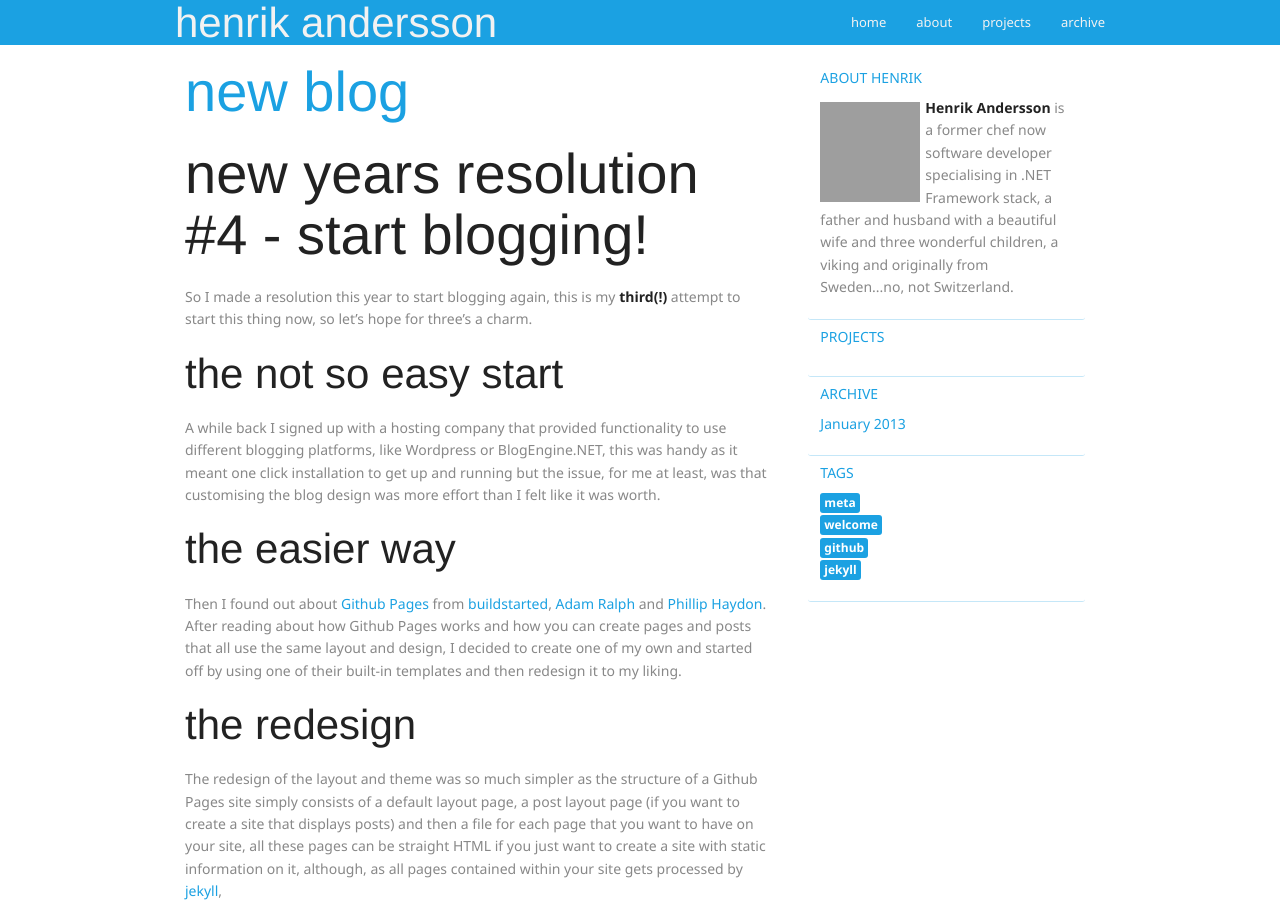
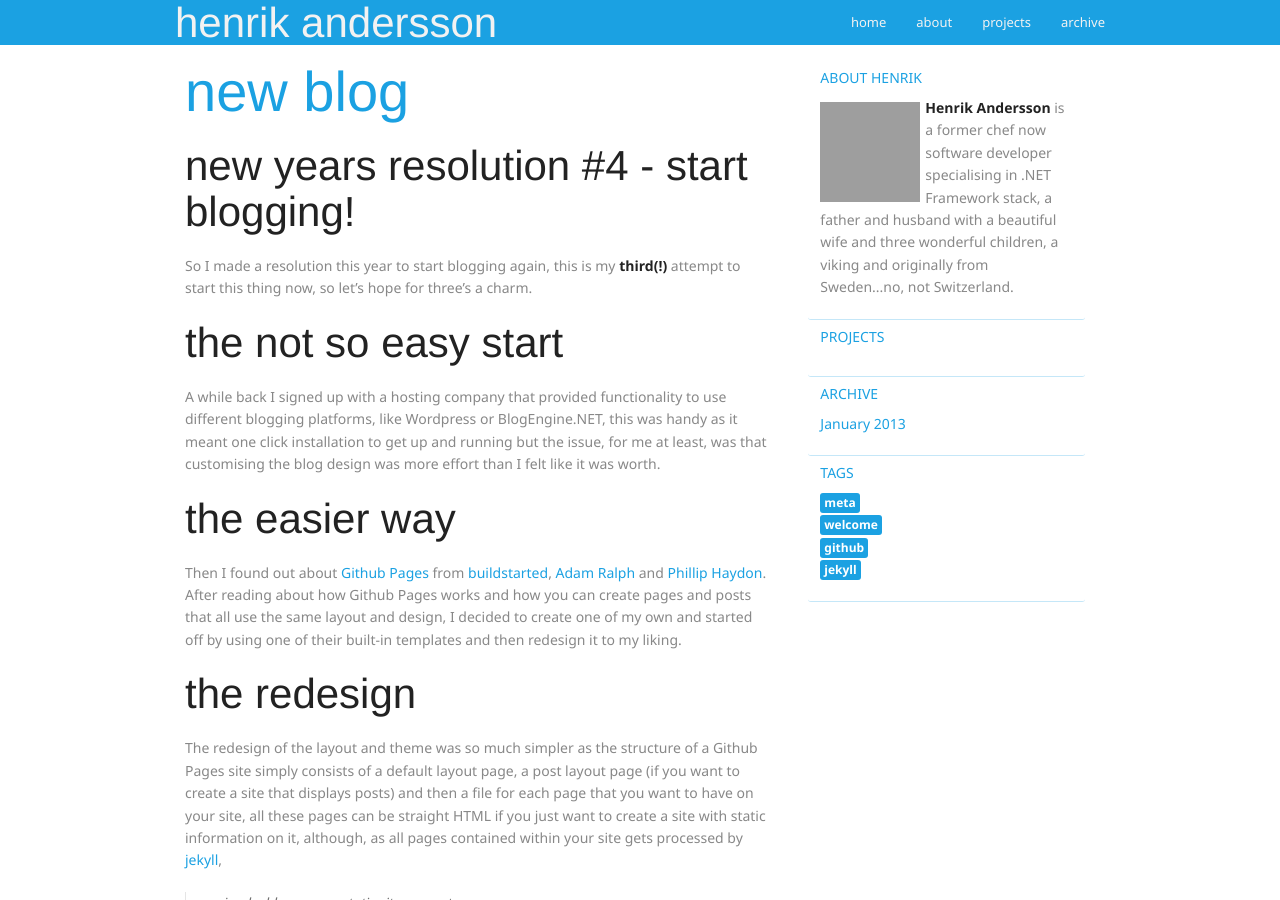
Before and after one commit to hnrkndrssn/hnrkndrssn.github.io, a Jekyll site: the page built from _posts/2013-01-05-new-blog.md, in a window 1280 px wide and 900 px high. Built offline with Jekyll 4.4.1, drawn with Linux system fonts in a browser that asks for light colours; Markdown is read by kramdown in place of the engine named in the settings; grey boxes are pictures that could not be loaded.

Commit message:
change from h1 to h2

```diff
--- a/_posts/2013-01-05-new-blog.md
+++ b/_posts/2013-01-05-new-blog.md
@@ -9,7 +9,7 @@ tags:
 - jekyll
 ---
 
-#New Years Resolution #4 - Start blogging!
+##New Years Resolution #4 - Start blogging!
 So I made a resolution this year to start blogging again, this is my **third(!)** attempt to start this thing now, so let's hope for three's a charm.
 
 ##The Not So Easy Start
```
